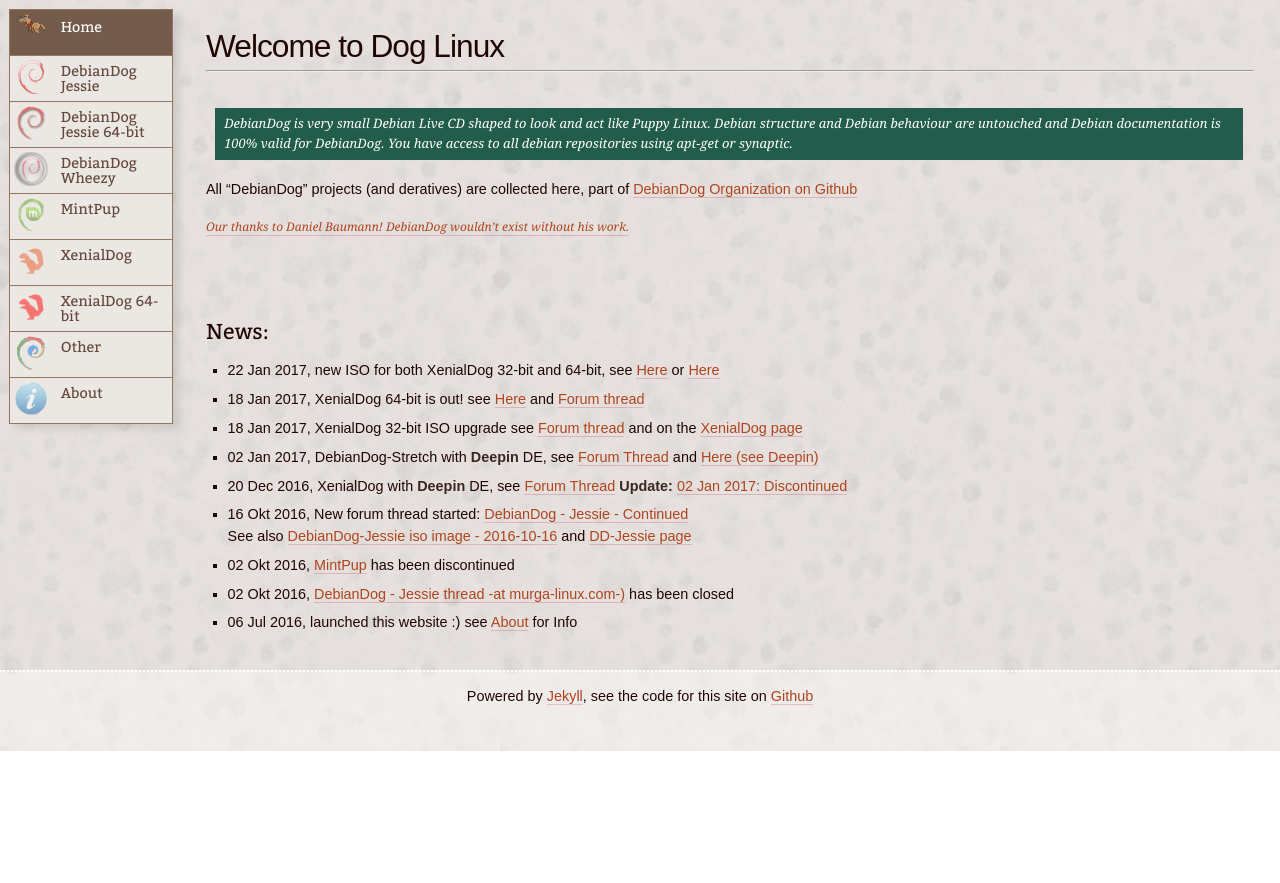
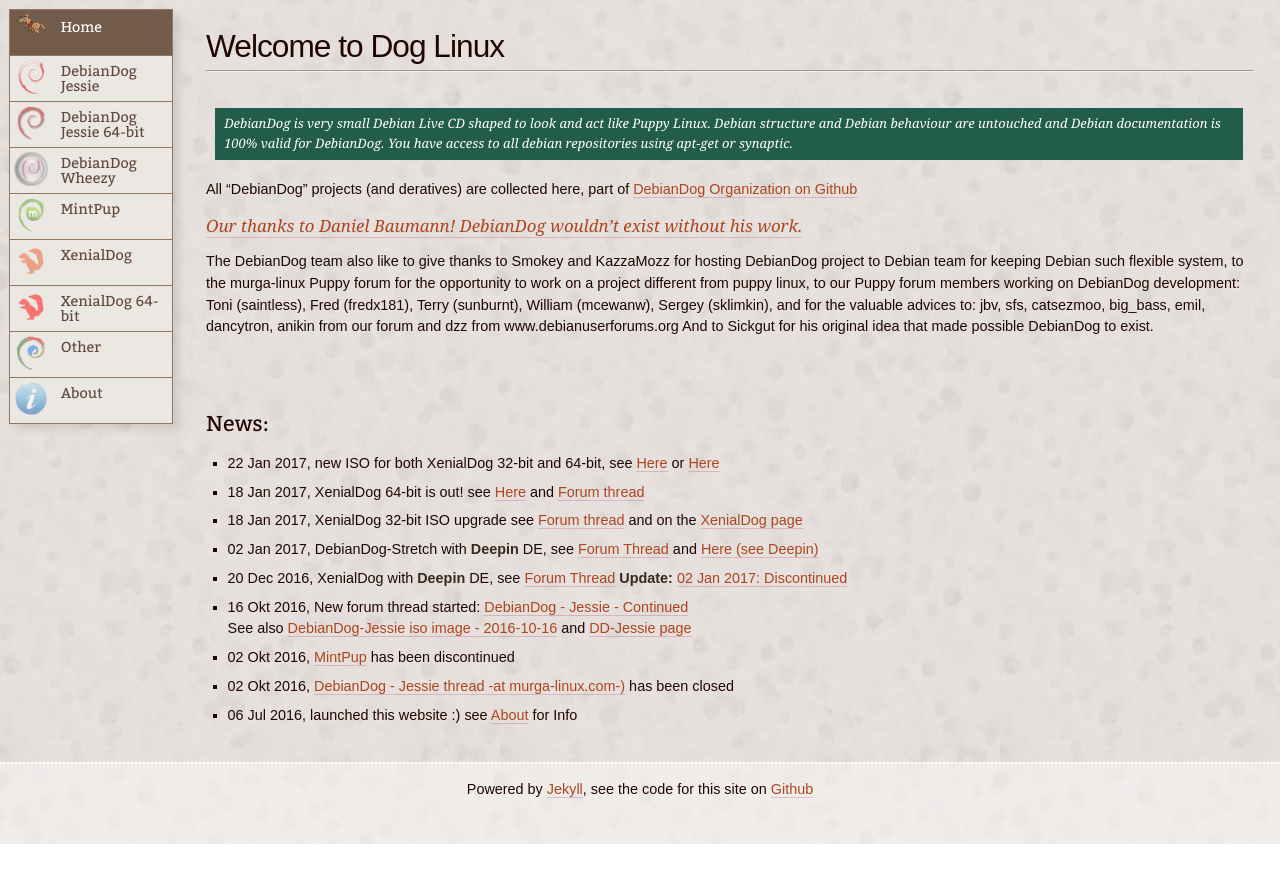
Before and after one commit to DebianDog/doglinux, a Jekyll site: the page built from index.md, in a window 1280 px wide. Shown: the top 883 px of the page. Built offline with Jekyll 4.4.1, drawn with Linux system fonts in a browser that asks for light colours; comment, search, counter and statistics services are not loaded.

Commit message:
Small layout changes

```diff
--- a/index.md
+++ b/index.md
@@ -14,7 +14,17 @@ image: css/running_hound.gif
 
 All "DebianDog" projects (and deratives) are collected here, part of [DebianDog Organization on Github](https://github.com/DebianDog/ "Join the DebianDog Organization!"){:target="_blank"}
 
-##### [*Our thanks to Daniel Baumann! DebianDog wouldn't exist without his work.*](https://lists.debian.org/debian-live/2015/11/msg00024.html "An abrupt End to Debian Live"){:target="_blank"}
+### [*Our thanks to Daniel Baumann! DebianDog wouldn't exist without his work.*](https://lists.debian.org/debian-live/2015/11/msg00024.html "An abrupt End to Debian Live"){:target="_blank"}
+
+The DebianDog team also like to give thanks to Smokey and KazzaMozz for hosting DebianDog project
+to Debian team for keeping Debian such flexible system,
+to the murga-linux Puppy forum for the opportunity to work on a project different from puppy linux,
+to our Puppy forum members working on DebianDog development:
+Toni (saintless), Fred (fredx181), Terry (sunburnt), William (mcewanw), Sergey (sklimkin),
+and for the valuable advices to: jbv, sfs, catsezmoo, big_bass, emil, dancytron, anikin from our forum
+and dzz from www.debianuserforums.org
+And to Sickgut for his original idea that made possible DebianDog to exist.
+
 
 <br>
 
```
